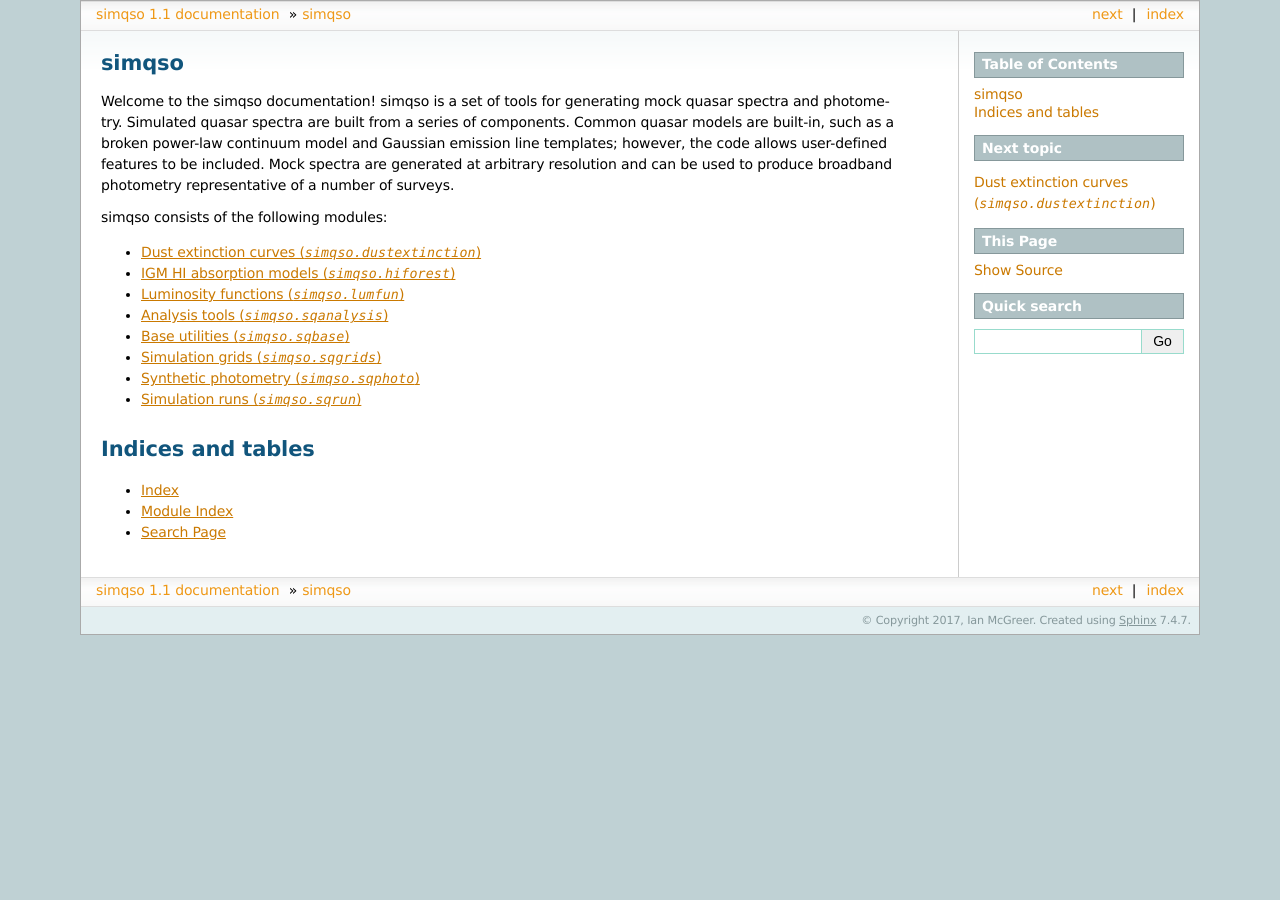
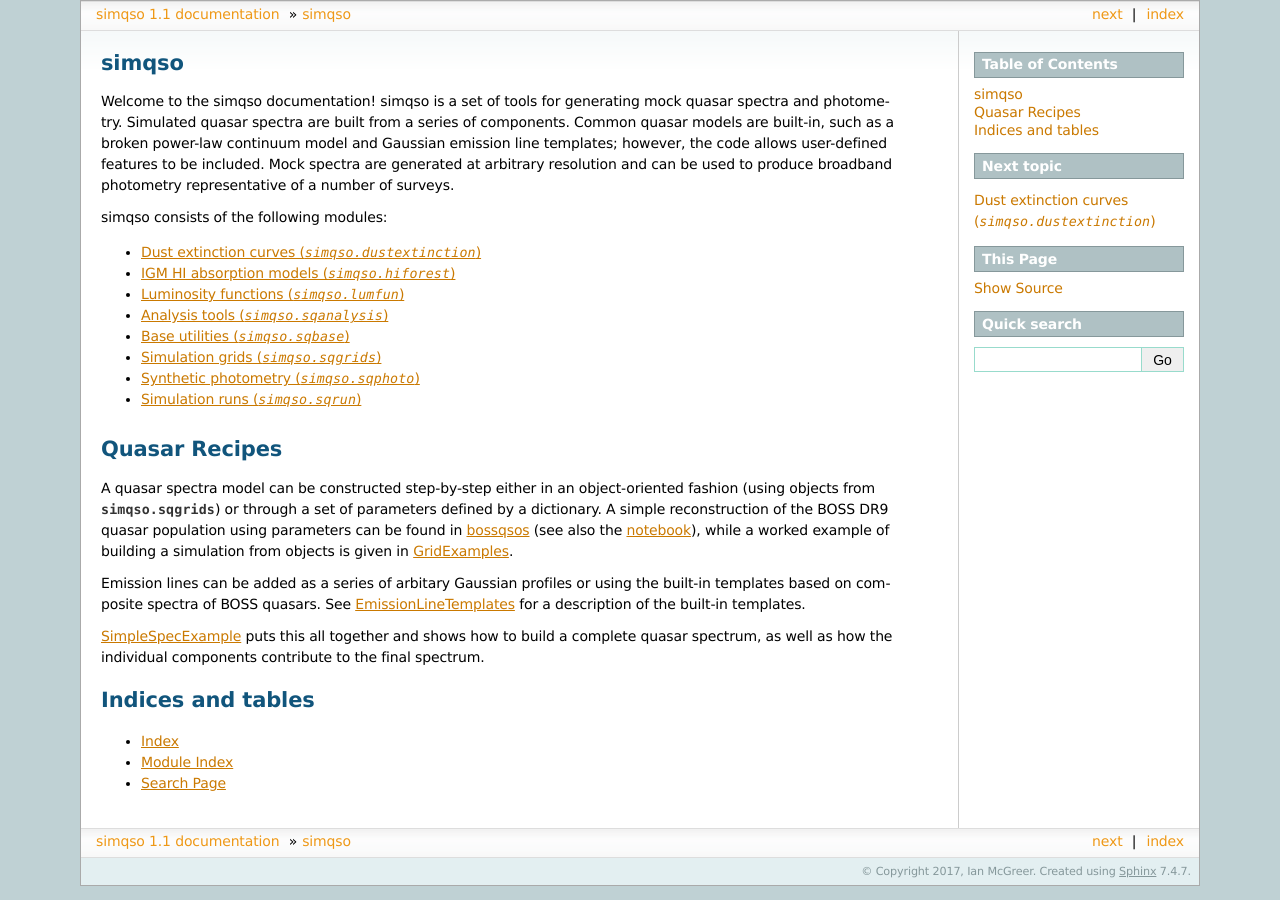
Before and after one commit to imcgreer/simqso, a Sphinx documentation site: the page built from docs/index.rst, in a window 1280 px wide. Built offline with Sphinx 7.4.7, drawn with Linux system fonts in a browser that asks for light colours.

Commit message:
add some links to notebooks

```diff
--- a/docs/index.rst
+++ b/docs/index.rst
@@ -22,6 +22,32 @@ simqso consists of the following modules:
 
    source/*
 
+Quasar Recipes
+==============
+
+A quasar spectra model can be constructed step-by-step either in an
+object-oriented fashion (using objects from :mod:`simqso.sqgrids`) or through
+a set of parameters defined by a dictionary. A simple reconstruction of the
+BOSS DR9 quasar population using parameters can be found in bossqsos_ (see
+also the notebook_), while a worked example of building a simulation from
+objects is given in GridExamples_.
+
+.. _bossqsos: https://github.com/imcgreer/simqso/blob/master/examples/bossqsos.py
+.. _notebook: https://github.com/imcgreer/simqso/blob/master/examples/bossqsos_example.ipynb
+.. _GridExamples: https://github.com/imcgreer/simqso/blob/master/examples/GridExamples.ipynb
+
+Emission lines can be added as a series of arbitary Gaussian profiles or
+using the built-in templates based on composite spectra of BOSS quasars.
+See EmissionLineTemplates_ for a description of the built-in templates.
+
+.. _EmissionLineTemplates: https://github.com/imcgreer/simqso/blob/master/examples/EmissionLineTemplates.ipynb
+
+SimpleSpecExample_ puts this all together and shows how to build a complete
+quasar spectrum, as well as how the individual components contribute to the
+final spectrum.
+
+.. _SimpleSpecExample: https://github.com/imcgreer/simqso/blob/master/examples/SimpleSpecExample.ipynb
+
 
 Indices and tables
 ==================
```
